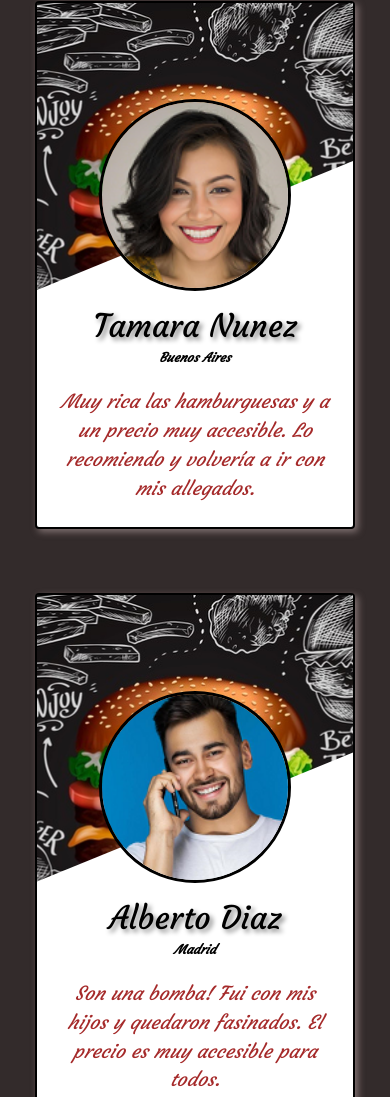
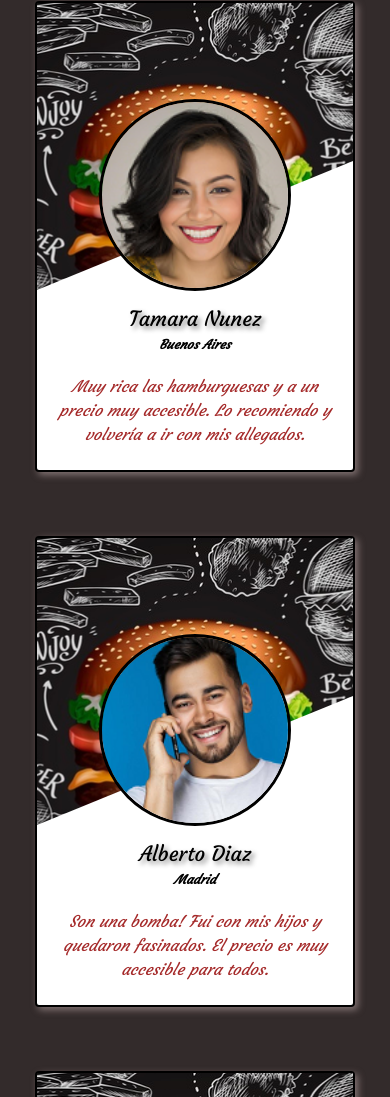
Before and after one commit to gastondacruz21/LaBestBurger, a website: page pages/promos.html in a window 390 px wide. Shown: the part 1699-2796 px from the top of the page. Drawn offline with Linux system fonts and the light colour scheme.

Commit message:
Query Media a los textos de la tartejas de promociones

```diff
--- a/scss/pages/_promos.scss
+++ b/scss/pages/_promos.scss
@@ -102,6 +102,18 @@
 /*===================================================================================
 ==================QUERY MEDIA - PROMO CARDS ==========================================
 =====================================================================================*/
+/* query media para los titulos de las tarjetas */
+
+@media (max-width: 768px) {
+    .perfil__titulo
+    {
+        font-size: 1.3rem !important;
+    }
+
+    .about {
+        font-size: 1rem !important;
+    }
+}
 
 @media screen and (min-width: 768px) {
     .card-wrapper{
```
Also changed, not shown: css/main.css.
